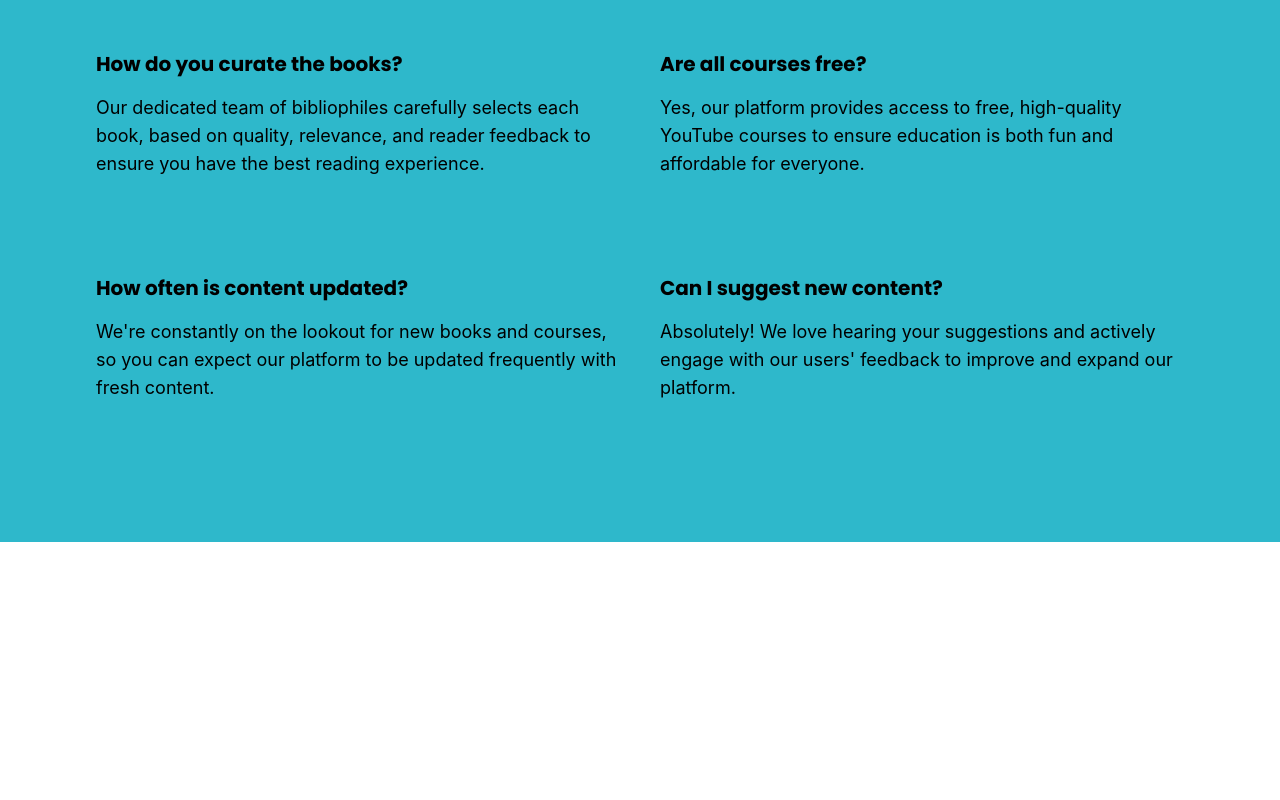
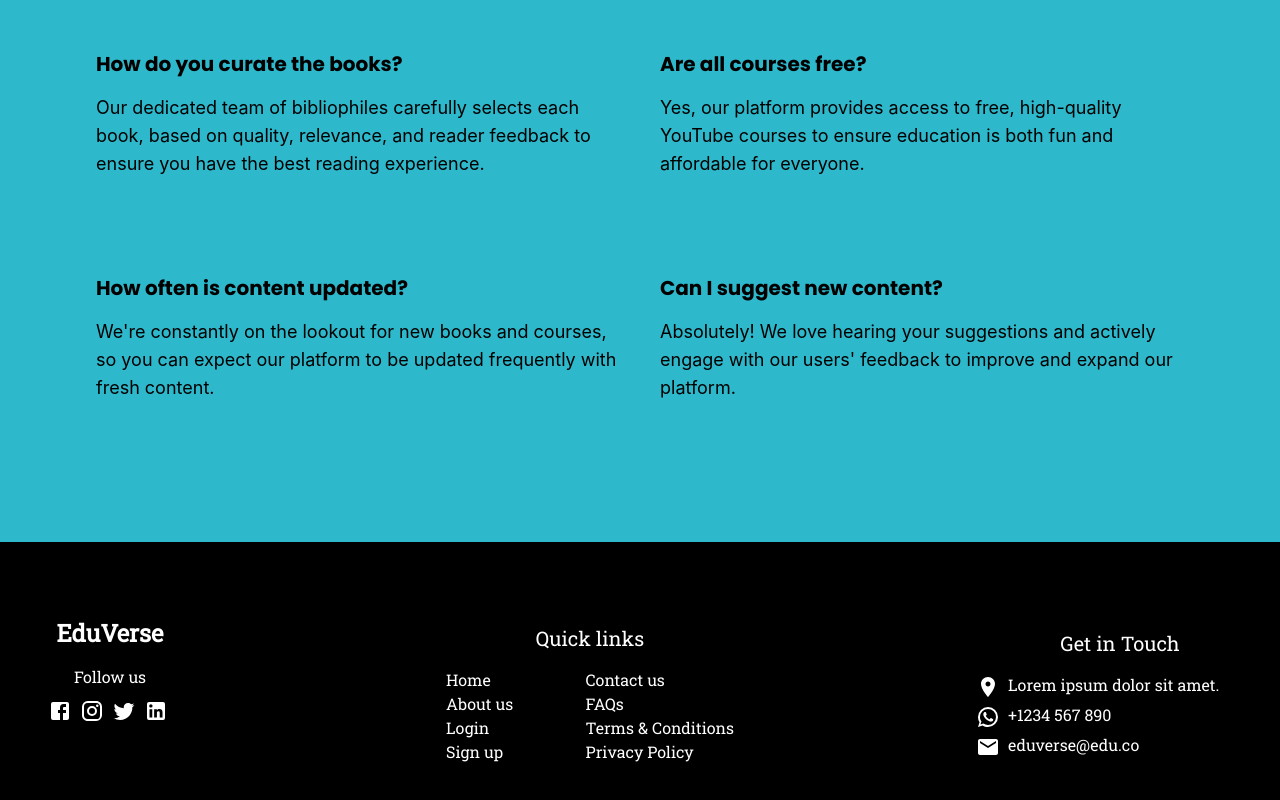
Before and after one commit to Akhand4795/EduVerse, a React (Create React App) app in the folder client-side/: page / in a window 1280 px wide. Shown: the part 2098-2898 px from the top of the page. Before the commit the page ends 2640 px from the top, so only its background shows below. Built offline with nearby package versions, Linux system fonts and the light colour scheme.

Commit message:
Modified Footer and Added it to HomePage

```diff
--- a/client-side/src/Components/Footer/Footer.js
+++ b/client-side/src/Components/Footer/Footer.js
@@ -12,20 +12,20 @@ import {
 const Footer = () => {
   return (
     <div className="flex flex-col md:flex md:flex-row mb-0 w-full md:h-384 bg-black justify-between text-white p-4">
-      <div className="flex items-center justify-center md:flex flex-col mt-4 mb-12 md:justify-between mx-8">
-        <h4 className="text-2xl font-semibold">EduVerse</h4>
-        <h2>Follow us</h2>
+      <div className="flex justify-center items-center md:flex flex-col mt-4 mb-12 md:mx-8">
+        <h4 className="text-2xl font-semibold mb-4">EduVerse</h4>
+        <h2 className="mb-2">Follow us</h2>
         <div>
-          <a href="#">
+          <a href="#"  className="mr-1">
             <Facebook />
           </a>
-          <a href="#">
+          <a href="#" className="mx-1">
             <Instagram />
           </a>
-          <a href="#">
+          <a href="#" className="mx-1">
             <Twitter />
           </a>
-          <a href="#">
+          <a href="#" className="mx-1">
             <LinkedIn />
           </a>
         </div>
--- a/client-side/src/Pages/Home/Home.js
+++ b/client-side/src/Pages/Home/Home.js
@@ -8,10 +8,10 @@ const Home = () => {
         <div className="w-full h-720 flex flex-col bg-blue">
           <div className="ml-16 h-full bg-blue flex flex-col justify-center items-start tracking-wide font-extrabold ">
             <h1 className="text-2xl sm:text-3xl md:text-5xl lg:text-5xl xl:text-6xl pb-2 tracking-widest">
-              Revolutionize your{" "}
+              Revolutionize your
             </h1>
             <h1 className="text-2xl sm:text-3xl md:text-5xl lg:text-5xl xl:text-6xl pb-2 tracking-widest font-extrabold">
-              learning with the best{" "}
+              learning with the best
             </h1>
             <h1 className="text-2xl sm:text-3xl md:text-5xl lg:text-5xl xl:text-6xl tracking-widest font-bold">
               resources!
@@ -162,7 +162,7 @@ const Home = () => {
             </div>
           </div>
         </div>
-
+        <Footer />
       </div>
     </>
   );
```
